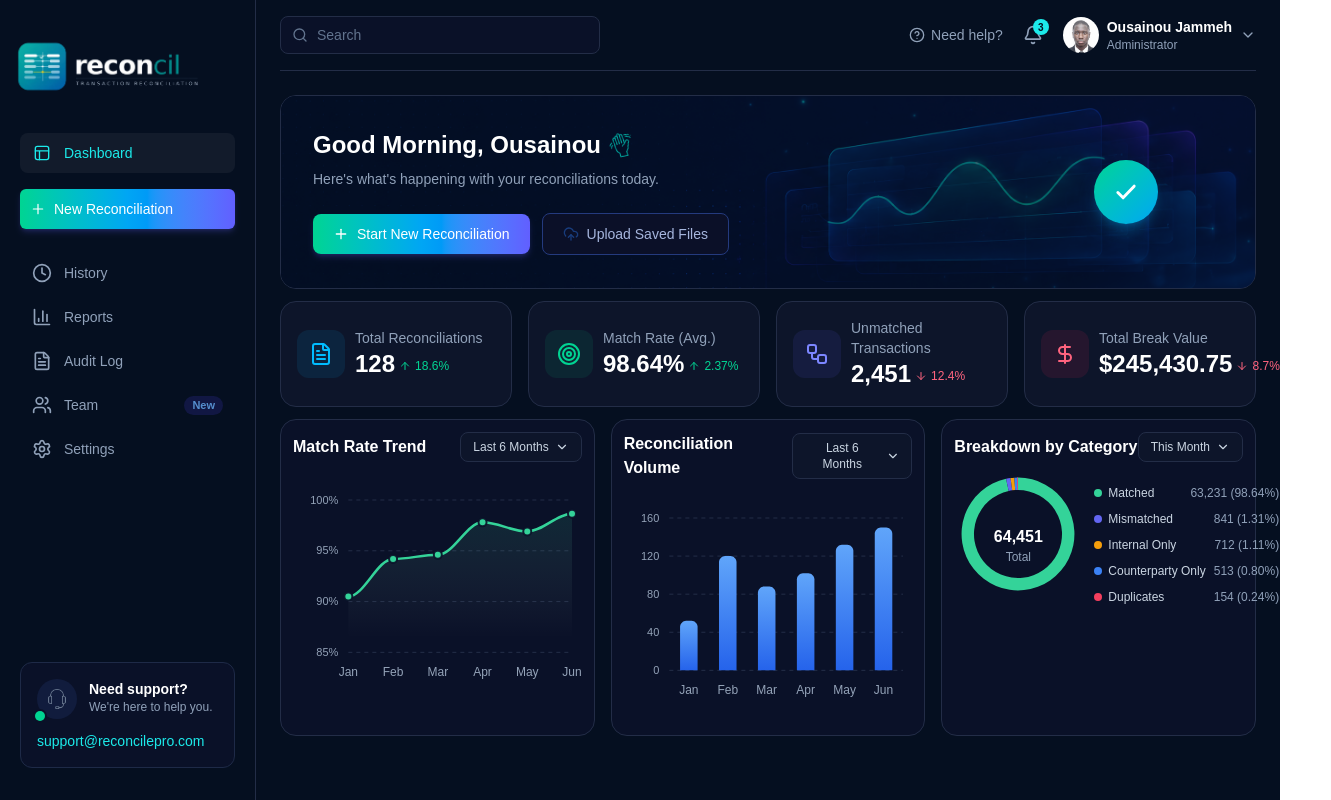
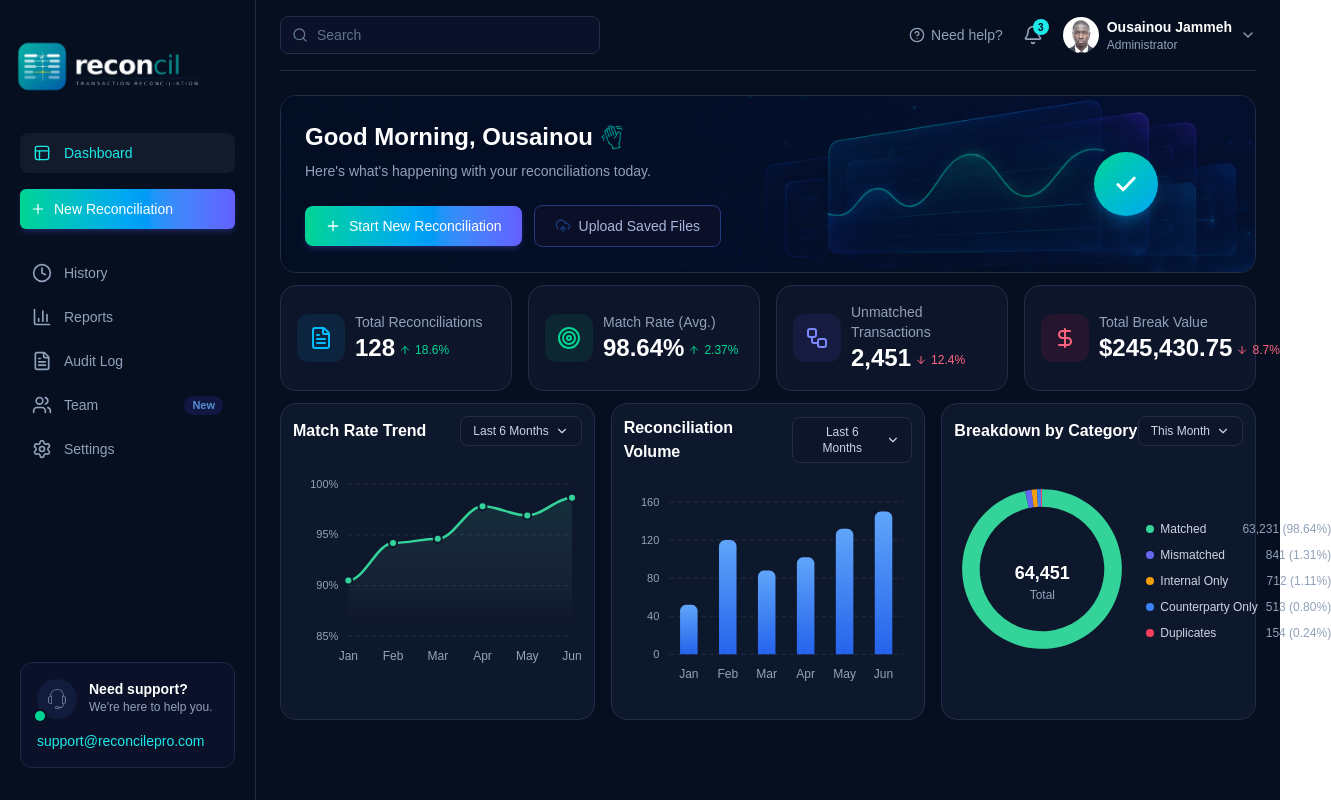
Before and after one commit to ousainoubsj/recon-frontend, a Next.js app: page /dashboard in a window 1280 px wide. Shown: the whole page, 1331 px wide, since content can reach past the window. Built offline with nearby package versions, Linux system fonts and the light colour scheme.

Commit message:
Update ChartsOverview and GreetingBanner components; adjust background colors, padding, and chart dimensions for improved layout

```diff
--- a/components/dashboard/ChartsOverview.tsx
+++ b/components/dashboard/ChartsOverview.tsx
@@ -104,23 +104,23 @@ function CardHeader({ title, control }: { title: string; control: string }) {
 export default function ChartsOverview() {
   return (
     <div className="grid grid-cols-1 gap-4 lg:grid-cols-3">
-      <div className="rounded-2xl border border-[#232D47] bg-[#0A1128] p-3">
+      <div className="rounded-2xl border border-[#232D47] bg-[#0E182D] p-3">
         <CardHeader title="Match Rate Trend" control="Last 6 Months" />
         <Chart options={matchRateOptions} series={matchRateSeries} type="area" height={220} />
       </div>
 
-      <div className="rounded-2xl border border-[#232D47] bg-[#0A1128] p-3">
+      <div className="rounded-2xl border border-[#232D47] bg-[#0E182D] p-3">
         <CardHeader title="Reconciliation Volume" control="Last 6 Months" />
         <Chart options={volumeOptions} series={volumeSeries} type="bar" height={220} />
       </div>
 
-      <div className="rounded-2xl border border-[#232D47] bg-[#0A1128] p-3">
+      <div className="flex flex-col rounded-2xl border border-[#232D47] bg-[#0E182D] p-3">
         <CardHeader title="Breakdown by Category" control="This Month" />
-        <div className="flex items-center gap-3">
-          <div className="relative w-32 shrink-0">
-            <Chart options={donutOptions} series={categoryBreakdown.map((c) => c.value)} type="donut" height={150} />
+        <div className="flex flex-1 items-center gap-4">
+          <div className="relative w-44 shrink-0">
+            <Chart options={donutOptions} series={categoryBreakdown.map((c) => c.value)} type="donut" height={200} />
             <div className="pointer-events-none absolute inset-0 flex flex-col items-center justify-center">
-              <p className="text-base font-bold text-white">64,451</p>
+              <p className="text-lg font-bold text-white">64,451</p>
               <p className="text-xs text-slate-400">Total</p>
             </div>
           </div>
--- a/components/dashboard/GreetingBanner.tsx
+++ b/components/dashboard/GreetingBanner.tsx
@@ -7,7 +7,7 @@ export default function GreetingBanner() {
       <Image src="/greeting-banner-bg-2.png" alt="" fill priority className="object-cover" />
       <div className="absolute inset-0 bg-[#050F20]/60" />
 
-      <div className="relative flex min-h-48 flex-col justify-center p-8">
+      <div className="relative flex min-h-44 flex-col justify-center p-6">
         <h2 className="flex items-center gap-2 text-2xl font-semibold text-white">
           Good Morning, Ousainou
           <Image src="/icons/wave.png" alt="" width={24} height={24} className="h-6 w-6 -rotate-12" />
```
